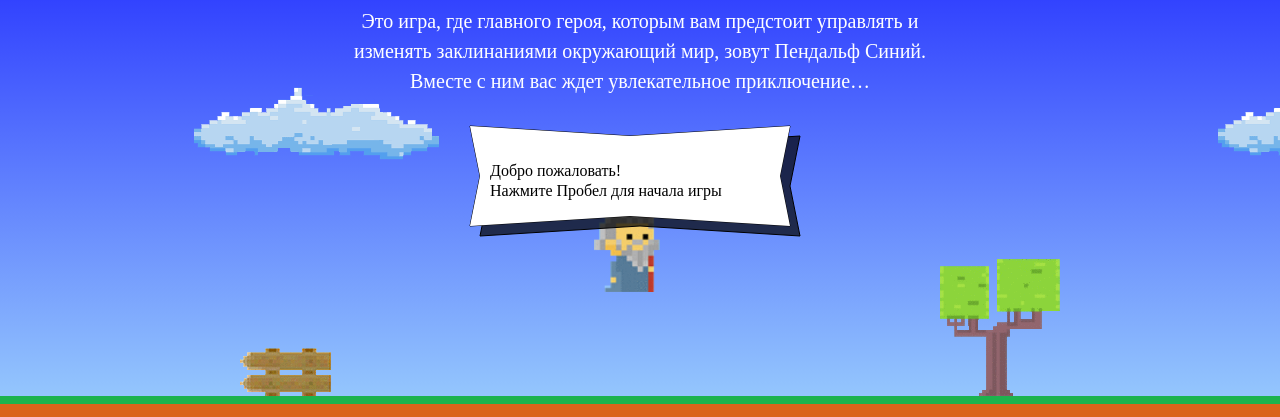
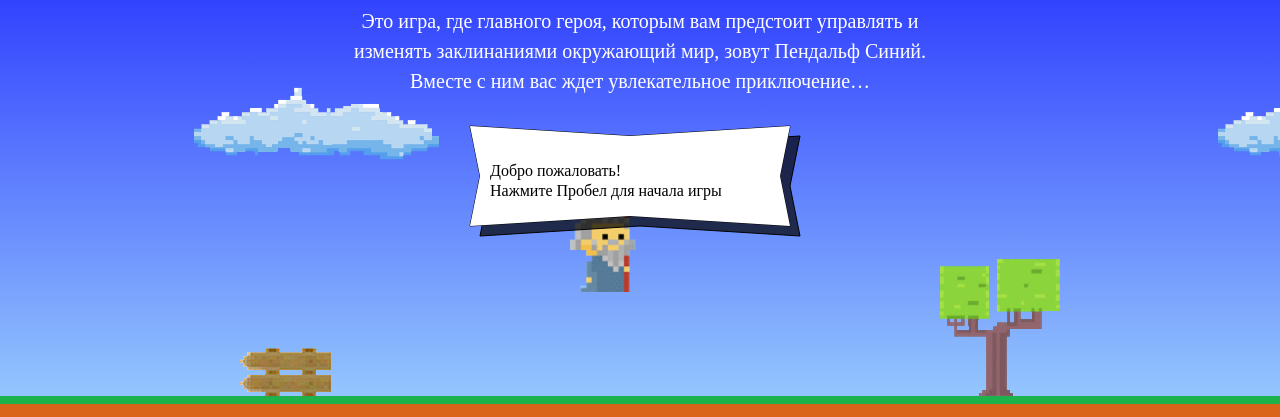
Before and after one commit to KostOvchinnikov/587719-code-and-magick-19, a website: page index.html in a window 1280 px wide. Shown: the part 203-620 px from the top of the page. Drawn offline with Linux system fonts and the light colour scheme; a web font is replaced by a local one.

Commit message:
Учебный проект: Начинаем программировать

```diff
--- a/index.html
+++ b/index.html
@@ -196,10 +196,10 @@
     return 1.377 * wizardWidth;
   };
   var getWizardX = function(width) {
-    return width / 2.3;
+    return width * 1 / 2 - wizardWidth;
   };
   var getWizardY = function(height) {
-    return height - 200;
+    return height / 3;
   };
 
   </script>
```
